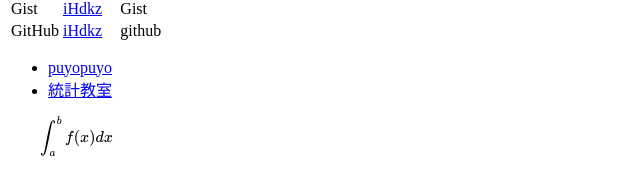
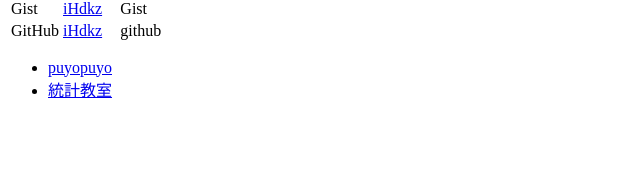
Before and after one commit to iHdkz/iHdkz.github.io, a Jekyll site: the page built from index.md, in a window 1280 px wide. Shown: the part 405-601 px from the top of the page, without its empty margins (0-640 px from the left). Built offline with Jekyll 4.4.1, drawn with Linux system fonts in a browser that asks for light colours; our own code applies the rules of GitHub Pages for plain Markdown files; comment, search, counter and statistics services are not loaded.

```diff
--- a/index.md
+++ b/index.md
@@ -15,5 +15,3 @@
 
 * [puyopuyo](segapuyo/index.html)
 * [統計教室](statistics/index.md)
-
-$$\int^b_a f(x) dx$$
```
Also changed, not shown: statistics/index.md (+1 -0 lines).
